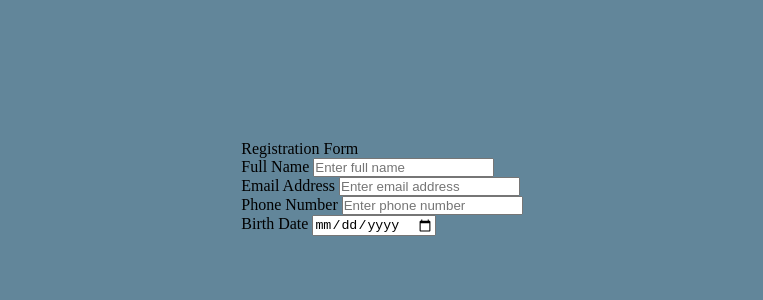
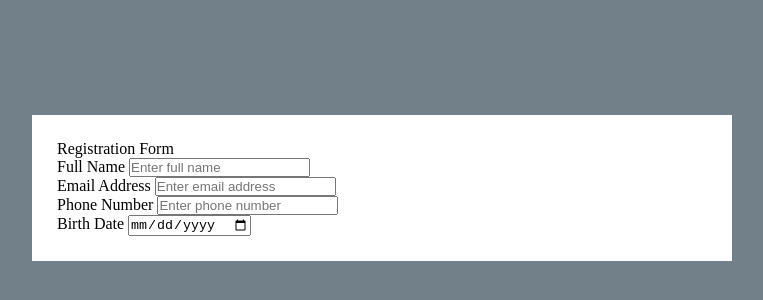
Before and after one commit to lanieh8/basic-form, a plain HTML site: page index.html in a window 1280 px wide. Shown: the part 212-512 px from the top of the page, without its empty margins (258-1021 px from the left). Drawn offline with Linux system fonts and the light colour scheme.

Commit message:
Style form container and add padding to body
Added form container styles and padded body for spacing.

```diff
--- a/style.css
+++ b/style.css
@@ -9,5 +9,14 @@ body {
     display: flex;
     justify-content: center;
     align-items: center;
-    background-color: rgb(98, 134, 154);
+    padding: 20px;
+    background-color: rgb(114, 129, 137);
 }
+
+.container {
+    position: relative;
+    max-width: 700px;
+    width: 100%;
+    background: #fff;
+    padding: 25px;
+}
```
